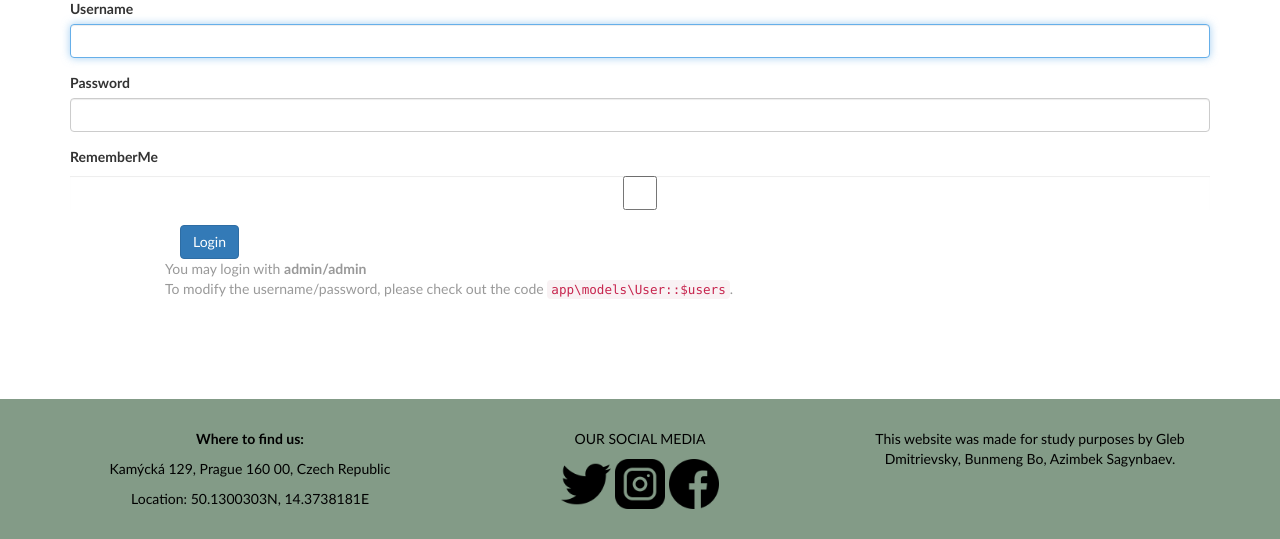
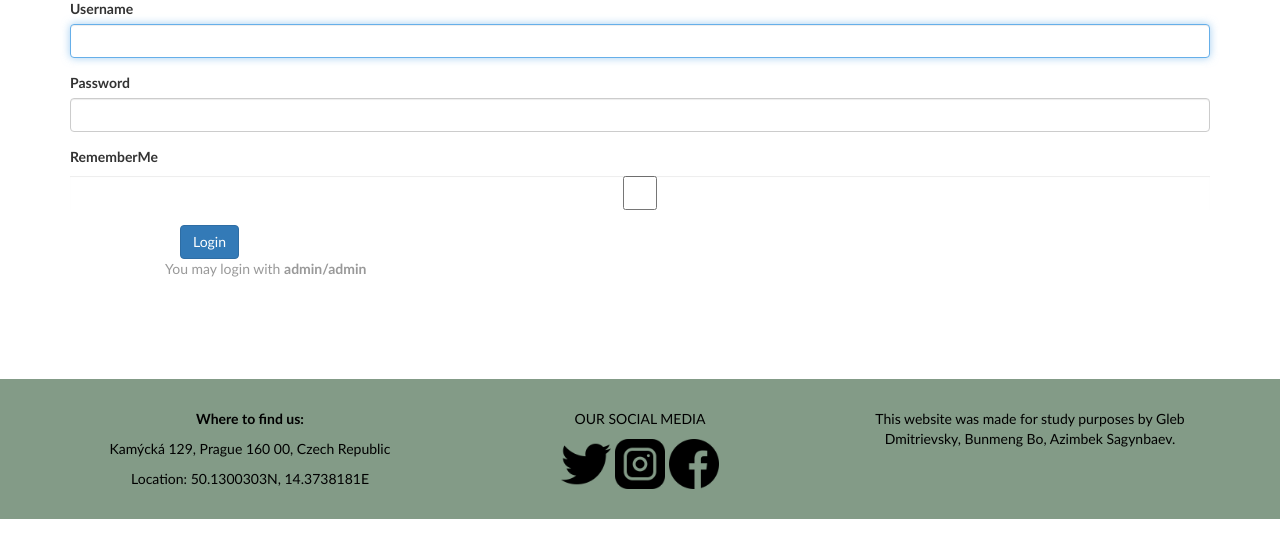
Before and after one commit to asagynbaev/moravia-culs, a Yii app: template views/admin/login.php in a window 1280 px wide. Shown: the part 141-680 px from the top of the page. Run offline with PHP 8.4 and a stand-in for Yii, Linux system fonts and the light colour scheme; the template is opened without the code that fills it, so the values that code supplies are empty; form fields are guessed from the names that the template uses; some libraries are stand-ins or nearby versions.

Commit message:
update login page and database

```diff
--- a/views/admin/login.php
+++ b/views/admin/login.php
@@ -42,6 +42,5 @@ $this->params['breadcrumbs'][] = $this->title;
 
     <div class="col-lg-offset-1" style="color:#999; margin-bottom:50px;">
         You may login with <strong>admin/admin</strong><br>
-        To modify the username/password, please check out the code <code>app\models\User::$users</code>.
     </div>
 </div>
```
Also changed, not shown: 1 other file.
